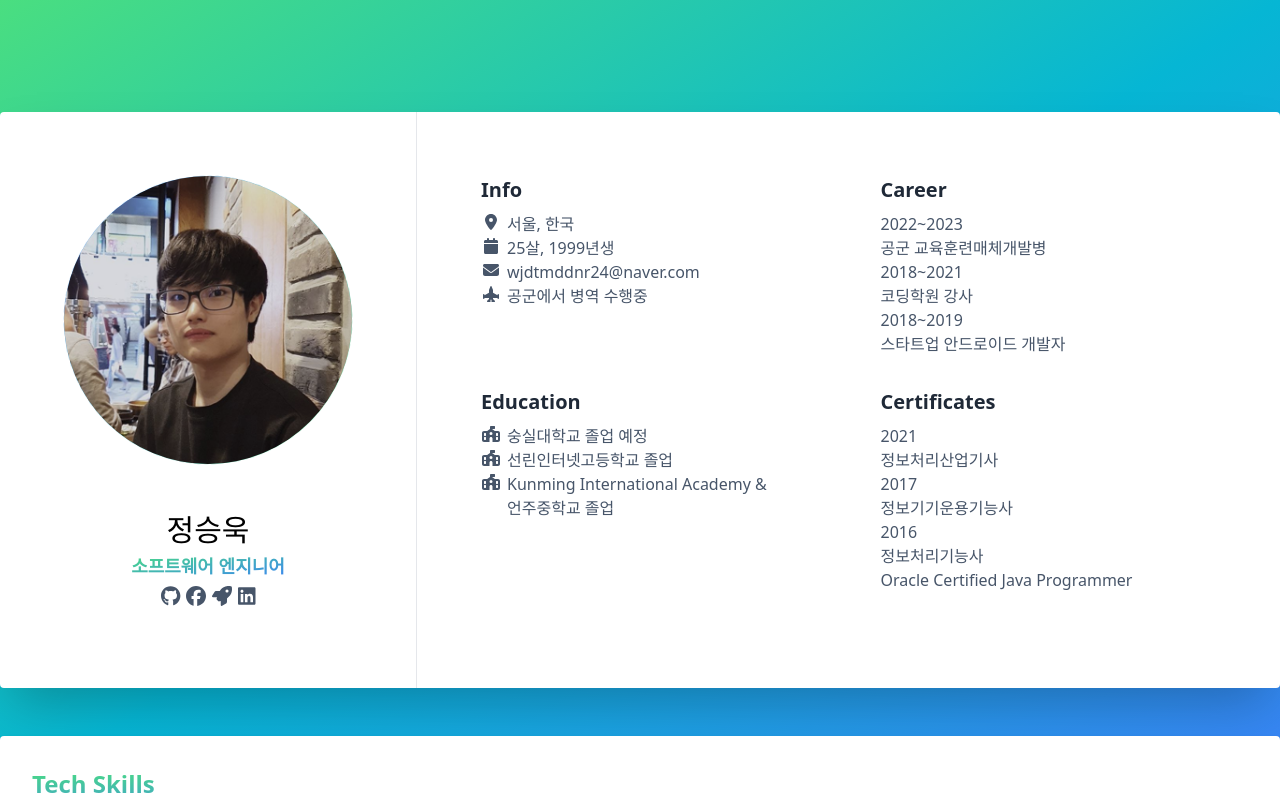
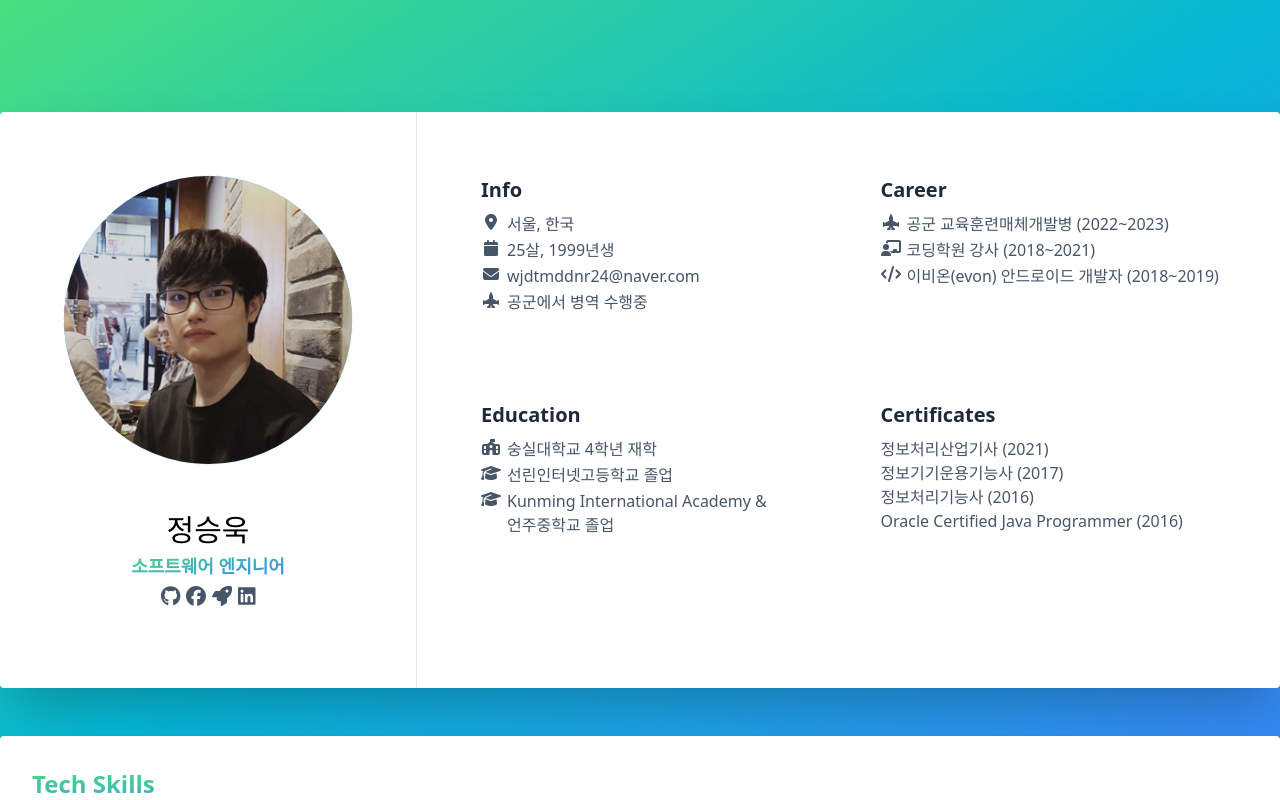
Before and after one commit to wjdtmddnr24/Curriculum-Vitae, a Next.js app: page / in a window 1280 px wide. Built offline with nearby package versions, Linux system fonts and the light colour scheme.

Commit message:
update: change all contents to IconList

```diff
--- a/src/features/profile/Profile.tsx
+++ b/src/features/profile/Profile.tsx
@@ -1,5 +1,13 @@
-import { faCalendar, faEnvelope, faJetFighterUp, faLocationDot, faSchoolFlag } from "@fortawesome/free-solid-svg-icons";
-import { FontAwesomeIcon } from "@fortawesome/react-fontawesome";
+import {
+  faCalendar,
+  faChalkboardTeacher,
+  faCode,
+  faEnvelope,
+  faGraduationCap,
+  faJetFighterUp,
+  faLocationDot,
+  faSchoolFlag,
+} from "@fortawesome/free-solid-svg-icons";
 import { IconList } from "../icon-list/IconList";
 import { ProfileHeader } from "./ProfileHeader";
 
@@ -11,7 +19,7 @@ export function Profile() {
         <div className="grid grid-cols-2 p-16 pr-0 text-slate-600">
           <div>
             <div className="text-gray-800 font-bold text-xl mb-2">Info</div>
-            <IconList>
+            <IconList className="space-y-0.5">
               <IconList.Item icon={faLocationDot}>서울, 한국</IconList.Item>
               <IconList.Item icon={faCalendar}>25살, 1999년생</IconList.Item>
               <IconList.Item icon={faEnvelope}>
@@ -22,27 +30,18 @@ export function Profile() {
           </div>
           <div>
             <div className="text-gray-800 font-bold text-xl mb-2">Career</div>
-            <ul>
-              <li>
-                <div>2022~2023</div>
-                공군 교육훈련매체개발병
-              </li>
-              <li>
-                <div>2018~2021</div>
-                코딩학원 강사
-              </li>
-              <li>
-                <div>2018~2019</div>
-                스타트업 안드로이드 개발자
-              </li>
-            </ul>
+            <IconList className="space-y-0.5">
+              <IconList.Item icon={faJetFighterUp}>공군 교육훈련매체개발병 (2022~2023)</IconList.Item>
+              <IconList.Item icon={faChalkboardTeacher}>코딩학원 강사 (2018~2021)</IconList.Item>
+              <IconList.Item icon={faCode}>이비온(evon) 안드로이드 개발자 (2018~2019)</IconList.Item>
+            </IconList>
           </div>
           <div>
             <div className="text-gray-800 font-bold text-xl mb-2">Education</div>
-            <IconList>
-              <IconList.Item icon={faSchoolFlag}>숭실대학교 졸업 예정</IconList.Item>
-              <IconList.Item icon={faSchoolFlag}>선린인터넷고등학교 졸업</IconList.Item>
-              <IconList.Item icon={faSchoolFlag}>
+            <IconList className="space-y-0.5">
+              <IconList.Item icon={faSchoolFlag}>숭실대학교 4학년 재학</IconList.Item>
+              <IconList.Item icon={faGraduationCap}>선린인터넷고등학교 졸업</IconList.Item>
+              <IconList.Item icon={faGraduationCap}>
                 Kunming International Academy &
                 <br />
                 언주중학교 졸업
@@ -52,17 +51,12 @@ export function Profile() {
 
           <div>
             <div className="text-gray-800 font-bold text-xl mb-2">Certificates</div>
-            <ul>
-              <li>
-                <div>2021</div> 정보처리산업기사
-              </li>
-              <li>
-                <div>2017</div> 정보기기운용기능사
-              </li>
-              <li>
-                <div>2016</div> 정보처리기능사 <br /> Oracle Certified Java Programmer
-              </li>
-            </ul>
+            <IconList>
+              <IconList.Item>정보처리산업기사 (2021)</IconList.Item>
+              <IconList.Item>정보기기운용기능사 (2017)</IconList.Item>
+              <IconList.Item>정보처리기능사 (2016)</IconList.Item>
+              <IconList.Item>Oracle Certified Java Programmer (2016)</IconList.Item>
+            </IconList>
           </div>
         </div>
       </div>
```
